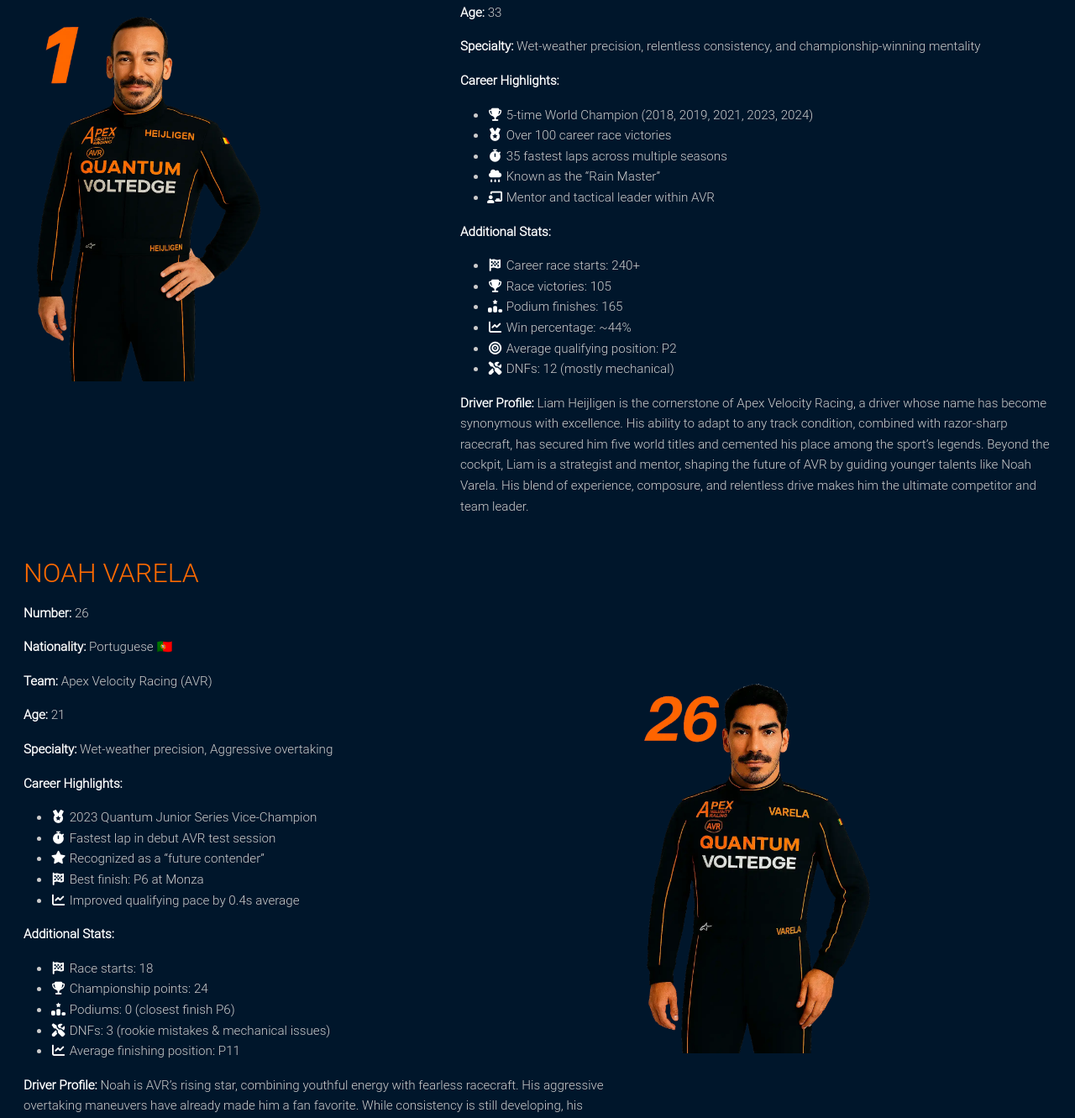
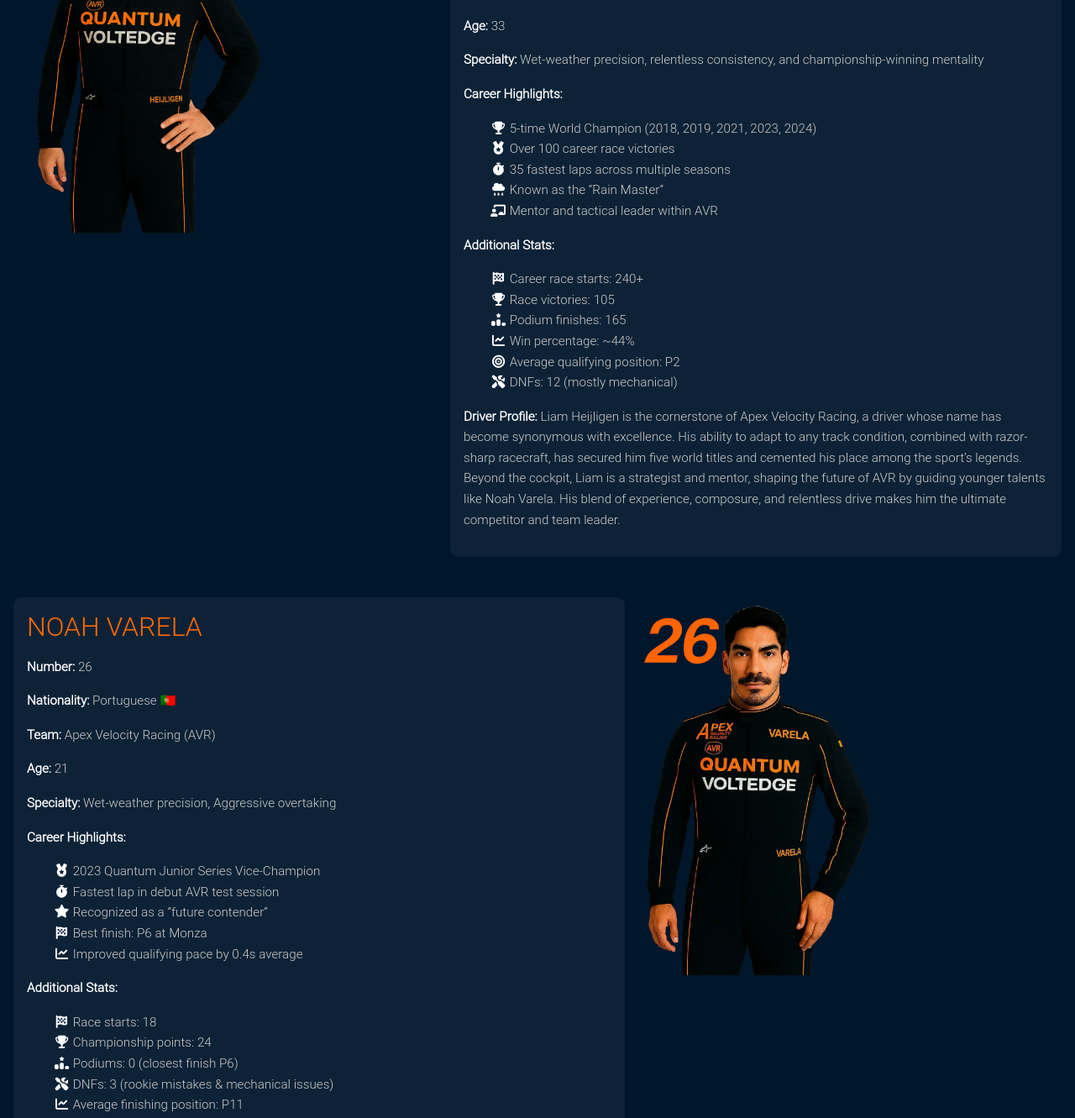
Before and after one commit to WouterHeijligen/2025_WebEssentials_Portfolio, a website: page portfolio/drivers.html in a window 1280 px wide. Shown: the part 1117-2448 px from the top of the page at 84% size. Drawn offline with Linux system fonts and the light colour scheme.

Commit message:
car and driver page style updates

```diff
--- a/portfolio/css/portfolio.css
+++ b/portfolio/css/portfolio.css
@@ -153,6 +153,16 @@
 .stats-box p, .stats-box li {
     color: #ccc;
     font-size: 0.95rem;
+}
+
+/* remove default bullets */
+.stats-box ul {
+    list-style: none;
+}
+
+/* remove padding */
+.engine ul {
+    padding: 0;
 }
 
 /* Gallery page */
--- a/portfolio/drivers.html
+++ b/portfolio/drivers.html
@@ -50,11 +50,11 @@
         <div class="container driver-wrapper">
 
             <!-- LIAM HEIJLIGEN -->
-            <div class="row align-items-center driver-row">
+            <div class="row align-items-center align-items-lg-stretch driver-row">
                 <div class="col-12 col-lg-5 text-center">
                     <img src="assets/driver-website-liam-transparent.webp" alt="Driver Heijligen" class="driver-img">
                 </div>
-                <div class="col-12 col-lg-7 driver-bio">
+                <div class="col-12 col-lg-7 driver-bio card h-100 p-3 stats-box">
                     <h2>LIAM HEIJLIGEN</h2>
                     <p><strong>Number:</strong> 1</p>
                     <p><strong>Nationality:</strong> Belgian 🇧🇪</p>
@@ -86,11 +86,11 @@
             </div>
 
             <!-- NOAH VARELA -->
-            <div class="row align-items-center flex-lg-row-reverse driver-row">
+            <div class="row align-items-center align-items-lg-stretch flex-lg-row-reverse driver-row">
                 <div class="col-12 col-lg-5 text-center">
                     <img src="assets/driver-website-noah-transparent.webp" alt="Driver Varela" class="driver-img">
                 </div>
-                <div class="col-12 col-lg-7 driver-bio">
+                <div class="col-12 col-lg-7 driver-bio card h-100 p-3 stats-box">
                     <h2>NOAH VARELA</h2>
                     <p><strong>Number:</strong> 26</p>
                     <p><strong>Nationality:</strong> Portuguese 🇵🇹</p>
```
Also changed, not shown: portfolio/car.html (+2 -2 lines).
